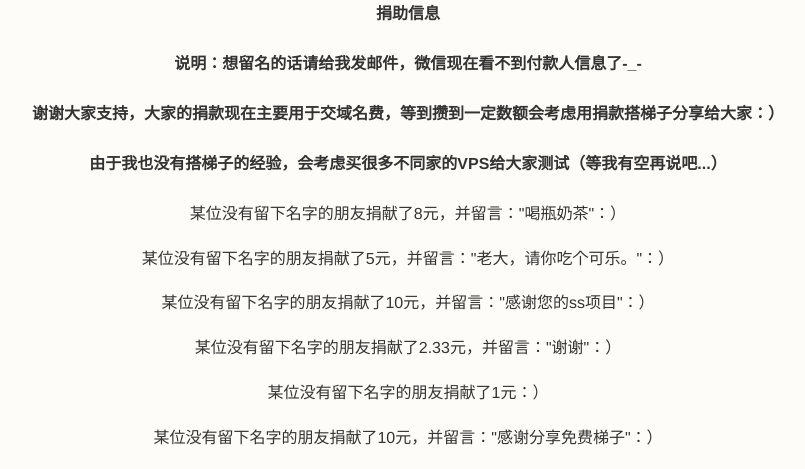
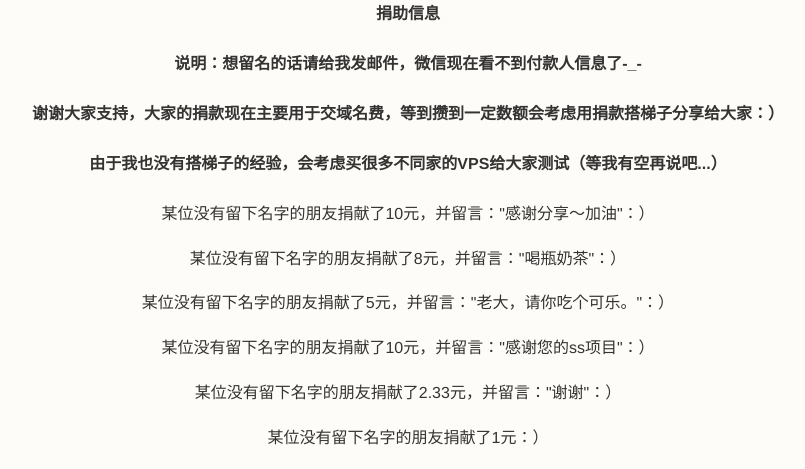
Before and after one commit to the0demiurge/ShadowSocksShare, a Flask app: template app/templates/index.html in a window 1280 px wide. Shown: the part 1025-1494 px from the top of the page, without its empty margins (232-1037 px from the left). Run offline with Flask 2, Linux system fonts and the light colour scheme; the template is opened without the code that fills it: most values are stand-ins (such as "Sample title", 1, 10 or a date in 2020); parts of the project's set-up code (start-up, migrations or seed data) failed here and were passed over.

Commit message:
更新了捐助信息， 我会继续努力：）

```diff
--- a/app/templates/index.html
+++ b/app/templates/index.html
@@ -61,6 +61,9 @@
   <h4>说明：想留名的话请给我发邮件，微信现在看不到付款人信息了-_-</h4>
   <h4>谢谢大家支持，大家的捐款现在主要用于交域名费，等到攒到一定数额会考虑用捐款搭梯子分享给大家：）</h4>
   <h4>由于我也没有搭梯子的经验，会考虑买很多不同家的VPS给大家测试（等我有空再说吧...）</h4>
+    <p>
+      某位没有留下名字的朋友捐献了10元，并留言："感谢分享～加油"：）
+    </p>
     <p>
       某位没有留下名字的朋友捐献了8元，并留言："喝瓶奶茶"：）
     </p>
```
